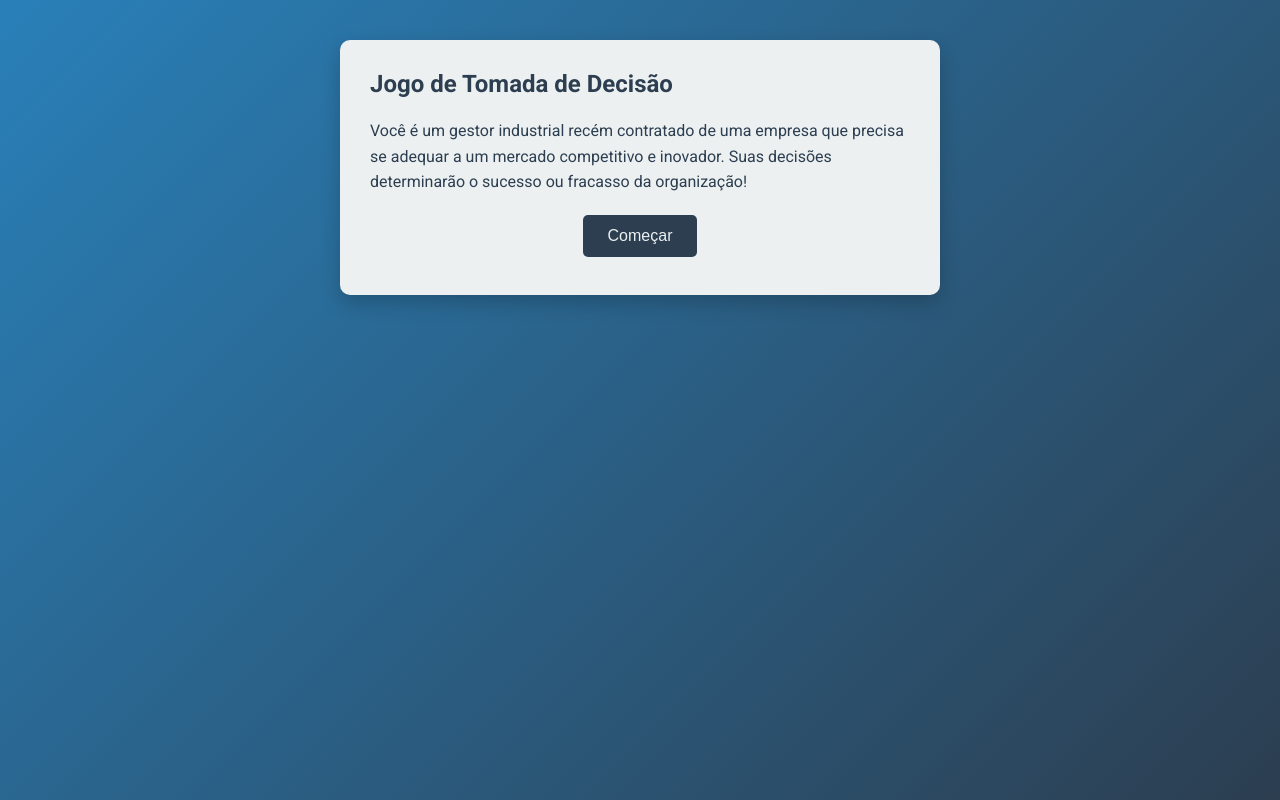
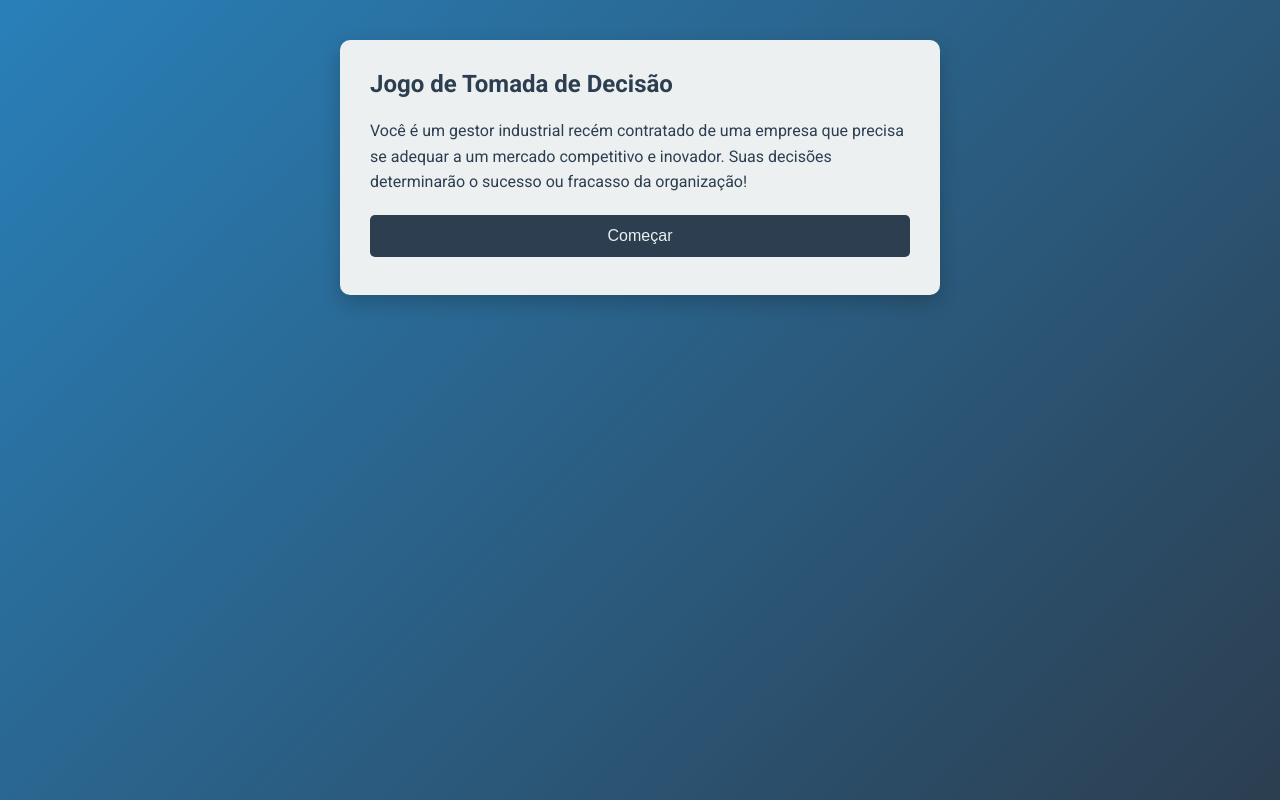
Before and after one commit to ZeNinguem011/Jogo-TCC, a website: page index.html in a window 1280 px wide. Drawn offline with Linux system fonts and the light colour scheme.

Commit message:
Update style.css

```diff
--- a/style.css
+++ b/style.css
@@ -59,9 +59,9 @@ button {
   color: var(--light-color);
   cursor: pointer;
   transition: background 0.3s, transform 0.2s;
-  margin: 8px auto;    /* margem automática para centralizar horizontalmente */
-  display: block;      /* torna o botão um elemento de bloco */
-  max-width: 300px;    /* largura máxima opcional */
+  margin: 8px auto;
+  display: block;
+  width: 100%;
 }
 
 button:hover {
```
